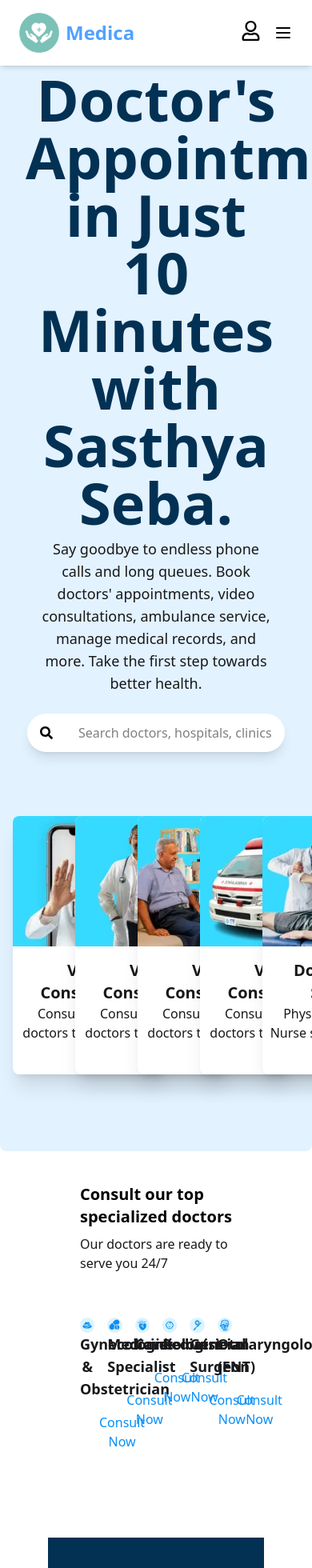
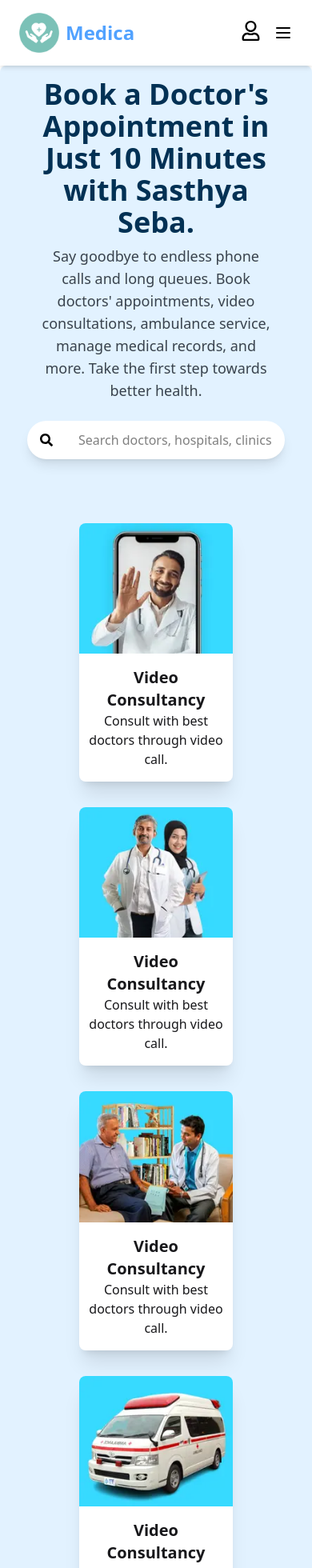
Before and after one commit to rifatjayed/Doctor-Appoinment, a React (Vite) app: page / in a window 390 px wide. Shown: the top 1960 px of the page at 80% size. Built offline with nearby package versions, Linux system fonts and the light colour scheme.

Commit message:
home responsive done

```diff
--- a/src/App.jsx
+++ b/src/App.jsx
@@ -15,7 +15,6 @@ const router = createBrowserRouter([
     path: "/",
     element: (
       <>
-        <Navbar></Navbar>
         <Home></Home>
         <Footer></Footer>
       </>
--- a/src/components/Hero.jsx
+++ b/src/components/Hero.jsx
@@ -17,7 +17,7 @@ const Hero = () => {
             </h1>
             <p
               className="py-6 text-lg font-normal
-"
+    "
             >
               Simply browse through our extensive list of trusted doctors,
               schedule your appointment hassle-free.
--- a/src/components/Hero2.jsx
+++ b/src/components/Hero2.jsx
@@ -11,10 +11,10 @@ const Hero2 = () => {
   return (
     <div className="bg-[#e2f2ff] p-4 rounded-lg">
       <div className="text-center">
-        <h1 className="text-[#023154] font-bold text-7xl w-full px-4 sm:px-8 md:px-12 lg:px-16 xl:px-2">
+        <h1 className="text-[#023154] font-bold text-4xl w-full px-4 sm:px-8 md:px-12 lg:px-16 xl:px-2">
           Book a Doctor's Appointment in Just 10 Minutes with Sasthya Seba.
         </h1>
-        <h2 className="mt-2 text-lg font-normal text-black-tint-200 text-center w-full px-8 sm:px-12 md:px-16 lg:px-24 xl:px-32">
+        <h2 className="mt-2 text-lg font-normal text-[rgb(57,67,77)] text-center w-full px-8 sm:px-12 md:px-16 lg:px-24 xl:px-32">
           Say goodbye to endless phone calls and long queues. Book doctors'
           appointments, video consultations, ambulance service, manage medical
           records, and more. Take the first step towards better health.
@@ -37,7 +37,7 @@ const Hero2 = () => {
       </div>
 
       <section className="flex justify-center items-center my-20">
-        <div className="grid grid-cols-5 gap-8 ">
+        <div className="grid grid-row md:grid-cols-5 gap-8 ">
           <div className="card card-compact bg-base-100 w-48 shadow-xl">
             <figure>
               <img src={video} alt="Shoes" />
@@ -93,62 +93,6 @@ const Hero2 = () => {
               <p>Physiotherapy and Nurse service at home.</p>
             </div>
           </div>
-          {/* <div className="card card-compact bg-base-100 w-48 shadow-xl">
-            <figure>
-              <img
-                src="https://img.daisyui.com/images/stock/photo-1606107557195-0e29a4b5b4aa.webp"
-                alt="Shoes"
-              />
-            </figure>
-            <div className="card-body text-center">
-              <h2 className="card-title text-bold text-xl ">
-                Chamber Appointment
-              </h2>
-              <p>Book your appointment easily with few clicks.</p>
-            </div>
-          </div>
-          <div className="card card-compact bg-base-100 w-48 shadow-xl">
-            <figure>
-              <img
-                src="https://img.daisyui.com/images/stock/photo-1606107557195-0e29a4b5b4aa.webp"
-                alt="Shoes"
-              />
-            </figure>
-            <div className="card-body text-center">
-              <h2 className="card-title text-bold text-xl ">
-                Doctor At Your Home
-              </h2>
-              <p>Book a doctor to visit you at home.</p>
-            </div>
-          </div>
-          <div className="card card-compact bg-base-100 w-48 shadow-xl">
-            <figure>
-              <img
-                src="https://img.daisyui.com/images/stock/photo-1606107557195-0e29a4b5b4aa.webp"
-                alt="Shoes"
-              />
-            </figure>
-            <div className="card-body text-center">
-              <h2 className="card-title text-bold text-xl ">
-                Ambulance Service
-              </h2>
-              <p>24/7 Emergency Ambulance Service.</p>
-            </div>
-          </div>
-          <div className="card card-compact bg-base-100 w-48 shadow-xl">
-            <figure>
-              <img
-                src="https://img.daisyui.com/images/stock/photo-1606107557195-0e29a4b5b4aa.webp"
-                alt="Shoes"
-              />
-            </figure>
-            <div className="card-body text-center">
-              <h2 className="card-title text-bold text-xl ">
-                Domiciliary Service
-              </h2>
-              <p>Physiotherapy and Nurse service at home.</p>
-            </div>
-          </div> */}
         </div>
       </section>
     </div>
--- a/src/components/Navbar.jsx
+++ b/src/components/Navbar.jsx
@@ -84,7 +84,7 @@ const Navbar = () => {
   const [menuOpen, setMenuOpen] = useState(false); // ✅
 
   return (
-    <nav className="bg-white text-black py-4 px-6 shadow-md fixed w-full top-0 z-50">
+    <nav className="relative bg-white text-black py-4 px-6 shadow-md w-full top-0 z-50 ">
       <div className="container mx-auto flex justify-between items-center">
         {/* Left Side - Logo */}
         <Link to="/" className="flex items-center space-x-2">
--- a/src/components/pages/Home.jsx
+++ b/src/components/pages/Home.jsx
@@ -7,36 +7,39 @@ import Pediatrician from "../../assets/img/pediatrician.webp";
 import genarel from "../../assets/img/general-surgeon.webp";
 import Otolaryngologist from "../../assets/img/otolaryngologists-ent.webp";
 
-import doctorList from "../../Data/db";
-import Navbar2 from "../Navbar2";
 import Hero2 from "../Hero2";
 import { Link } from "react-router";
 
 const Home = () => {
   return (
     <div className=" ">
-      <div className=" min-h-screen flex flex-col">
-        {/* <Navbar2></Navbar2> */}
-
-        {/* <div className="h-[calc(100vh-80px)]">
-          <Hero></Hero>
-        </div> */}
+      {/* <div className=" ">
+        <Navbar></Navbar>
 
         <div className="">
           <Hero2></Hero2>
+        </div>
+      </div> */}
+      <div className="min-h-screen flex flex-col">
+        {/* Navbar */}
+        <Navbar />
+
+        {/* Hero Section */}
+        <div className="flex-1">
+          <Hero2 />
         </div>
       </div>
 
       {/* Find by Speciality  section */}
 
-      <section className="px-[100px] mb-[100px]">
+      <section className="px-[40px] md:px-[100px] mb-[100px]">
         <h1 className="text-md text-xl sm:text-2xl font-bold lg:text-4xl mb-2 block text-black mt-10">
           Consult our top specialized doctors
         </h1>
         <p className="font-medium text-black-tint-400">
           Our doctors are ready to serve you 24/7
         </p>
-        <div className="grid grid-cols-6 gap-4 mt-14">
+        <div className="grid grid-cols-2 md:grid-cols-6 gap-4 mt-14">
           <div className="text-center">
             <img className="mx-auto" src={gynologist} alt="" />
             <h3 className="mb-2 text-lg font-bold text-primaryColor-shade-200">
@@ -107,9 +110,9 @@ const Home = () => {
         </div>
       </section>
 
-      <section className="bg-[#023154] mx-15">
-        <div className="flex items-center mx-15 py-15">
-          <div className="w-3/5  items-center">
+      <section className="bg-[#023154] md:mx-15">
+        <div className="flex  flex-col md:flew-row items-center  md:mx-15 py-15">
+          <div className="w-5/6 md:w-3/5  items-center">
             <h1 className=" font-bold text-[#62E2EA] text-2xl md:text-3xl lg:text-4xl 2xl:text-6xl 3xl:text-7xl 4xl:text-7xl block mb-2 5xl:text-6xl">
               Need some advice from our experts?
             </h1>
@@ -117,7 +120,7 @@ const Home = () => {
               Request a call back now!
             </p>
           </div>
-          <div className="w-2/5">
+          <div className="w-5/6 md:w-2/5">
             <p className=" text-xs font-medium leading-5 lg:text-sm  block text-white mb-3">
               Please fill out this quick form and we'll get back to you within
               few hours!
```
